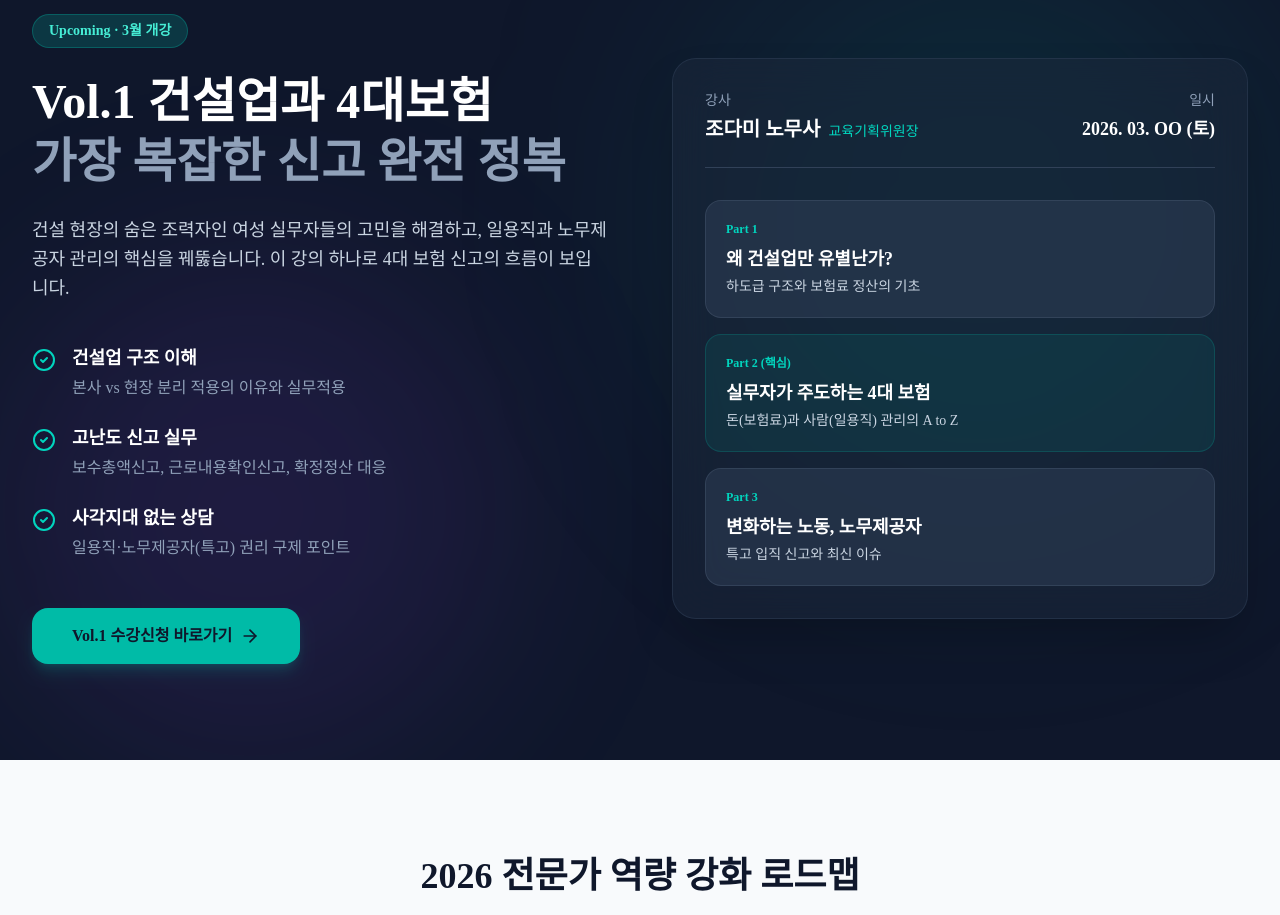
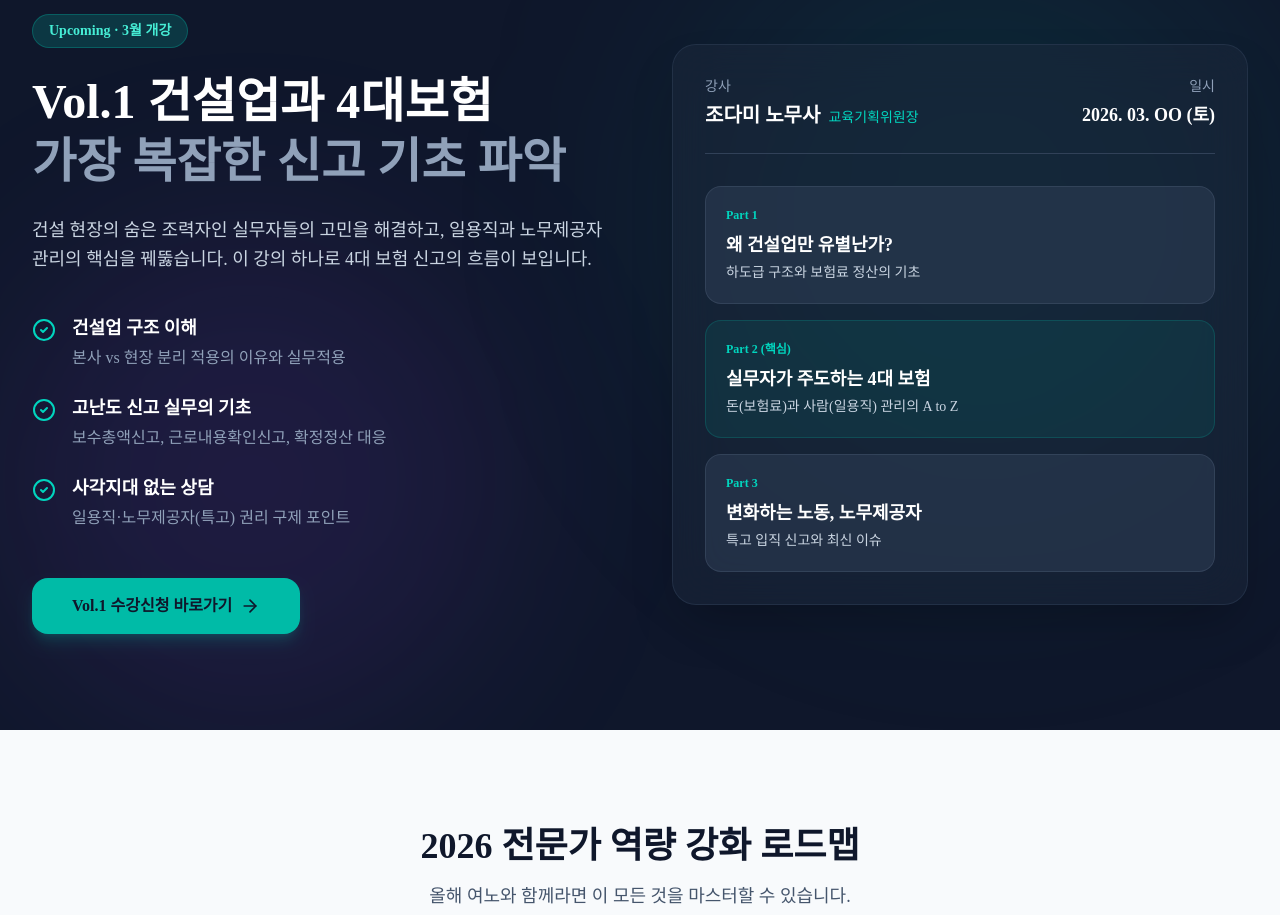
Before and after one commit to seojaehong/womencenter_page, a React (Vite) app: page / in a window 1280 px wide. Shown: the part 1440-2355 px from the top of the page. Built offline with nearby package versions, Linux system fonts and the light colour scheme; a web font is replaced by a local one.

Commit message:
Update text for clarity in YeonoMasterClass2026

```diff
--- a/src/components/YeonoMasterClass2026.jsx
+++ b/src/components/YeonoMasterClass2026.jsx
@@ -229,17 +229,17 @@ const YeonoMasterClass2026 = () => {
               </div>
               <h2 className="text-4xl lg:text-5xl font-bold mb-6 leading-tight text-white">
                 Vol.1 건설업과 4대보험<br />
-                <span className="text-slate-400">가장 복잡한 신고 완전 정복</span>
+                <span className="text-slate-400">가장 복잡한 신고 기초 파악</span>
               </h2>
               <p className="text-slate-300 text-lg mb-10 leading-relaxed font-medium">
-                건설 현장의 숨은 조력자인 여성 실무자들의 고민을 해결하고,
+                건설 현장의 숨은 조력자인 실무자들의 고민을 해결하고,
                 일용직과 노무제공자 관리의 핵심을 꿰뚫습니다.
                 이 강의 하나로 4대 보험 신고의 흐름이 보입니다.
               </p>
               <div className="space-y-6 mb-12">
                 {[
                   { title: "건설업 구조 이해", desc: "본사 vs 현장 분리 적용의 이유와 실무적용" },
-                  { title: "고난도 신고 실무", desc: "보수총액신고, 근로내용확인신고, 확정정산 대응" },
+                  { title: "고난도 신고 실무의 기초", desc: "보수총액신고, 근로내용확인신고, 확정정산 대응" },
                   { title: "사각지대 없는 상담", desc: "일용직·노무제공자(특고) 권리 구제 포인트" }
                 ].map((item, i) => (
                   <div key={i} className="flex items-start">
```
